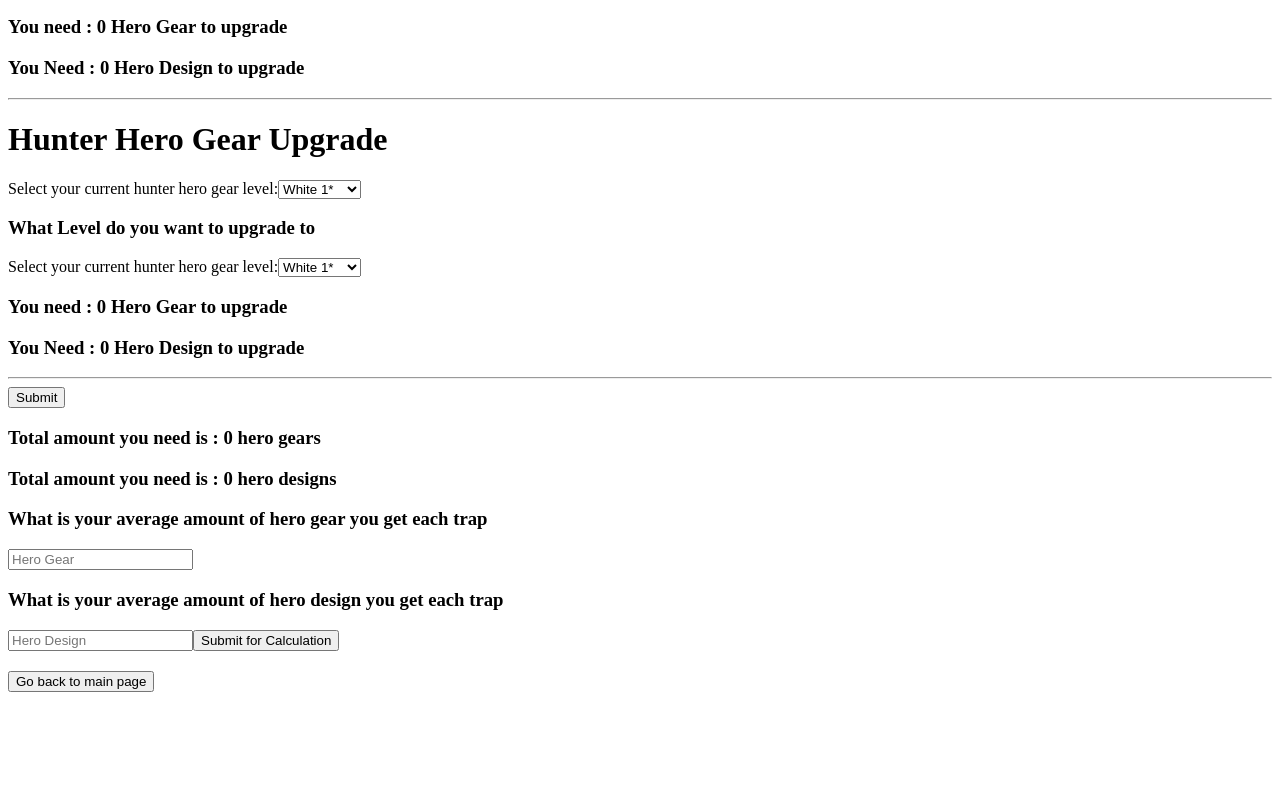
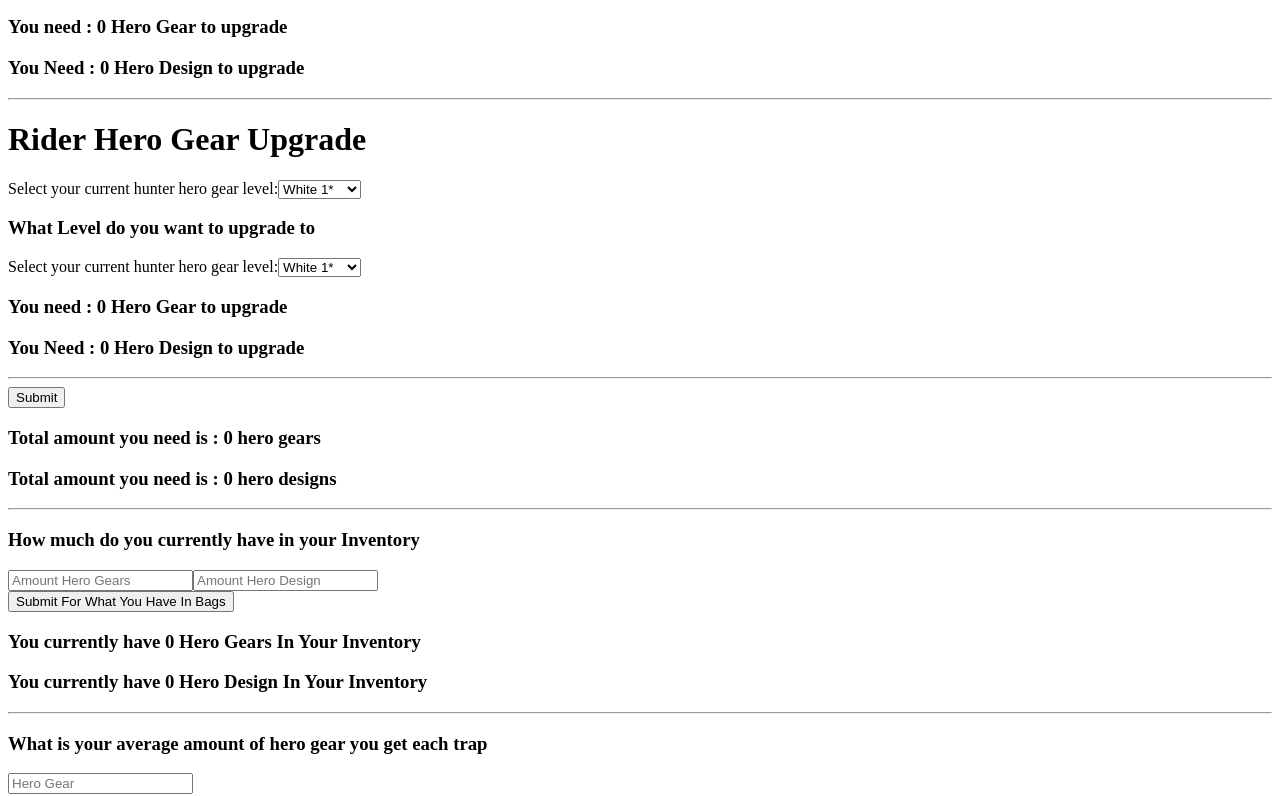
Before and after one commit to JohnLeGit/mtcjsc, a React (Create React App) app in the folder mtcjsc/: page /herogear in a window 1280 px wide. Shown: the part 566-1362 px from the top of the page. Before the commit the page ends 1266 px from the top, so only its background shows below. Built offline with nearby package versions, Linux system fonts and the light colour scheme.

Commit message:
consider in bag done and also fix bugs in calculating amount of traps

```diff
--- a/mtcjsc/src/frontend/Hero Gear/heroGearOnePage.js
+++ b/mtcjsc/src/frontend/Hero Gear/heroGearOnePage.js
@@ -382,6 +382,30 @@ const [hunterAmountHerohunterGearDesignNeeded, sethunterAmountHerohunterGearDesi
 
 
 
+    /*
+    Now we have to consider how much you have in your bags
+    Have to have input from both gear and design of what you currently have in your bags
+    Then from what you have in bags subtract the amount of that you need and update
+
+    That would have to go before the calculation
+    */
+
+    const [inbagHeroGear, setInBagHeroGear] = useState(0)
+    const [inbagHeroDesign, setInbagHeroDesign] = useState(0)
+
+    const handleClickInBag = (event) => {
+        event.preventDefault()
+        console.log('in bag hero gear' , inbagHeroGear)
+        console.log('in bag hero design' , inbagHeroDesign)
+        //Checking if total amount you need is < what you currently have => change the string already
+        if(Math.floor(Number(heroGearTotal) + Number(heroDesignTotal)) < Math.floor(Number(inbagHeroGear) + Number(inbagHeroDesign))){
+            alert(`What you have in your bags already enough for you to upgrade whatever you need`)
+        }
+    }
+
+    useEffect(() => {
+
+    },[inbagHeroGear, inbagHeroDesign])
     //Now for trap time
     //What we can do is to have a text and click a button and then save the value in a state
     //Then we display on average how many traps will you need
@@ -407,20 +431,32 @@ const [hunterAmountHerohunterGearDesignNeeded, sethunterAmountHerohunterGearDesi
         setTotalEnterForBoth(Number(enterHeroDesign) + Number(enterHeroGear))
 
         // calculate = Number(heroGearTotal) + Number(heroDesignTotal)
-        console.log(totalEnterForBoth, calculate)
 
-        if(Math.floor((Number(heroGearTotal) + Number(heroDesignTotal)) / totalEnterForBoth) <= 0){
-            setResultString(`You have enough resources to update just after 1 trap`)
-        } else {
-            setResultString(`You would need ${Math.floor((Number(heroGearTotal) + Number(heroDesignTotal)) / (Number(enterHeroGear) + Number(enterHeroDesign)))} traps to achieve what you want`)
-        }
+        // **** POSSIBLE BUG, HAVE TO FIND WHICHEVER IS BIGGER THEN WE COMPARE
+        //Total amount - input in inventory / average amount
+        //Then take whatever is bigger which is the max.
+
+
+        // if(Math.floor(((Number(heroGearTotal) + Number(heroDesignTotal)) - (Number(inbagHeroGear) + Number(inbagHeroDesign))) / totalEnterForBoth) <= 0){
+        //     setResultString(`******You have enough resources to update just after 1 trap*****`)
+        // } else {
+        //     setResultString(`*****You would need
+        //     ${Math.floor(((Number(heroGearTotal) + Number(heroDesignTotal)) - (Number(inbagHeroGear) + Number(inbagHeroDesign))) / (Number(enterHeroGear) + Number(enterHeroDesign)))}
+        //     traps to achieve what you want*****`)
+        // }
+
+        let heroGearDifference = Math.ceil(((Number(heroGearTotal) - Number(inbagHeroGear)) / Number(enterHeroGear)))
+        let heroDesignDifference = Math.ceil(((Number(heroDesignTotal) - Number(inbagHeroDesign)) / Number(enterHeroDesign)))
+
+        let result = Math.max(heroGearDifference, heroDesignDifference)
+
+        setResultString(`******** YOU NEED ${result} traps *******`)
+
     }
 
     useEffect(() => {
         console.log(totalEnterForBoth)
     },[totalEnterForBoth, resultString])
-
-
 
 
 
@@ -565,7 +601,7 @@ return (
         </div>
         <hr></hr>
         <div>
-            <h1>Hunter Hero Gear Upgrade</h1>
+            <h1>Rider Hero Gear Upgrade</h1>
             <form >
                 <label>
                     Select your current hunter hero gear level:
@@ -643,19 +679,37 @@ return (
                 <h3>Total amount you need is : {heroDesignTotal} hero designs</h3>
             </div>
         </div>
+        <div>
+            <hr></hr>
+            <h3> How much do you currently have in your Inventory</h3>
+            <input placeholder='Amount Hero Gears'
+            onChange={event => setInBagHeroGear(event.target.value)}>
+            </input>
 
+            <input placeholder='Amount Hero Design'
+            onChange={event => setInbagHeroDesign(event.target.value)}>
+            </input>
+            <div>
+            <button onClick={handleClickInBag}>Submit For What You Have In Bags</button>
+            </div>
+            <h3>You currently have {inbagHeroGear} Hero Gears In Your Inventory</h3>
+            <h3>You currently have {inbagHeroDesign} Hero Design In Your Inventory</h3>
+
+        </div>
+        <hr></hr>
         <div>
             <h3> What is your average amount of hero gear you get each trap</h3>
             <input placeholder='Hero Gear'
             onChange={event => setEnterHeroGear(event.target.value)}>
-
             </input>
 
             <h3>What is your average amount of hero design you get each trap</h3>
             <input placeholder='Hero Design'
             onChange={event => setEnterHeroDesign(event.target.value)}>
             </input>
+            <div>
             <button onClick={handleClickEnter}> Submit for Calculation</button>
+            </div>
             <div>
             <h2>{resultString}</h2>
             </div>
@@ -666,10 +720,11 @@ return (
     )
 }
 /*
-If we need 2000
-And each time we gain 1000
+We need 6534 hero gears and 555 hero designs = 7089
 
-2 times
+But you already have in bags 2534 => 4555
+
+YOu have 1035 each trap
 
 
 
```
